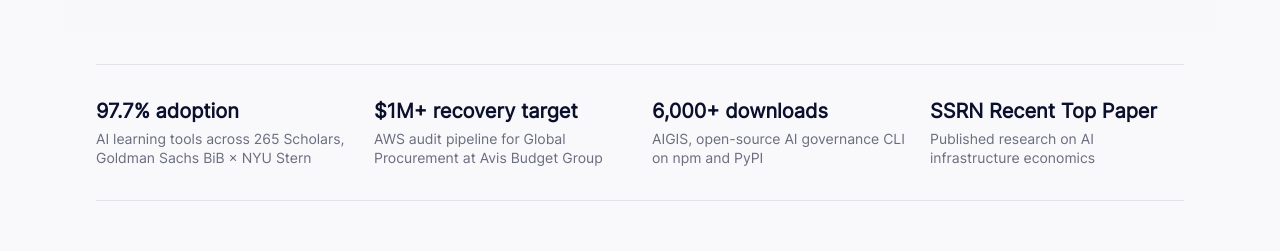
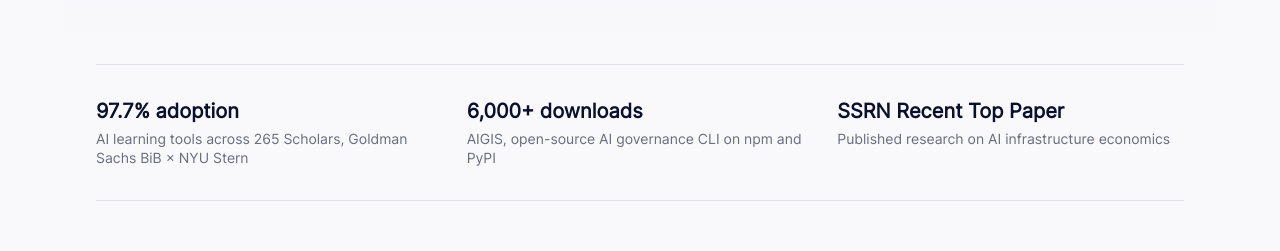
Before and after one commit to NayanKanaparthi/my-website, a Next.js app: page / in a window 1280 px wide. Shown: the part 691-942 px from the top of the page. Built offline with nearby package versions, Linux system fonts and the light colour scheme; a web font is replaced by a local one.

Commit message:
Remove $1M recovery target tile from homepage proof bar
Co-Authored-By: Claude Fable 5 <noreply@anthropic.com>

```diff
--- a/app/page.tsx
+++ b/app/page.tsx
@@ -7,7 +7,6 @@ import { getHomeContent } from '@/lib/content'
 
 const proofPoints = [
   { stat: '97.7% adoption', context: 'AI learning tools across 265 Scholars, Goldman Sachs BiB × NYU Stern' },
-  { stat: '$1M+ recovery target', context: 'AWS audit pipeline for Global Procurement at Avis Budget Group' },
   { stat: '6,000+ downloads', context: 'AIGIS, open-source AI governance CLI on npm and PyPI' },
   { stat: 'SSRN Recent Top Paper', context: 'Published research on AI infrastructure economics' },
 ]
@@ -74,7 +73,7 @@ export default async function Home() {
 
       {/* Proof Bar */}
       <section className="max-w-6xl mx-auto px-6 sm:px-8 pb-8">
-        <div className="grid grid-cols-1 sm:grid-cols-2 lg:grid-cols-4 gap-6 border-y border-navy/10 py-8">
+        <div className="grid grid-cols-1 sm:grid-cols-3 gap-6 border-y border-navy/10 py-8">
           {proofPoints.map((point) => (
             <div key={point.stat} className="text-center lg:text-left">
               <div className="text-xl font-semibold text-navy mb-1">{point.stat}</div>
```
